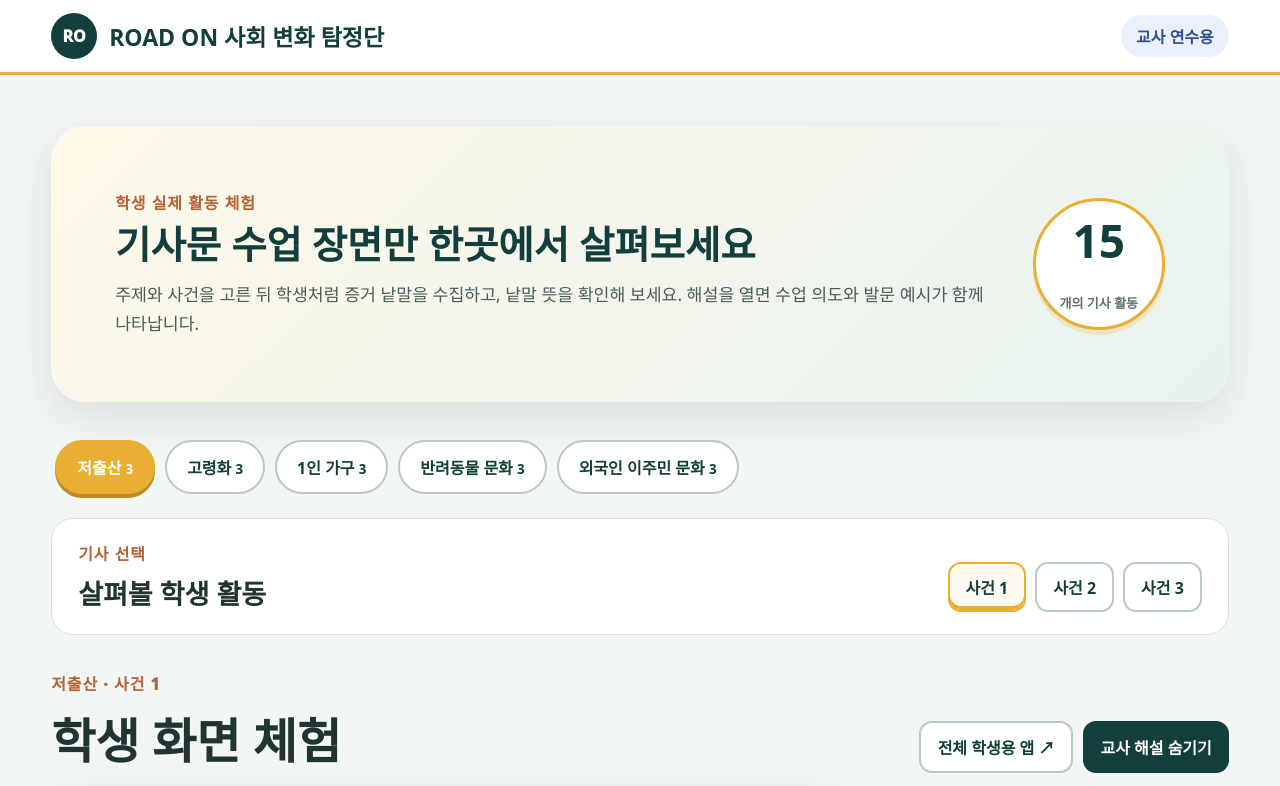
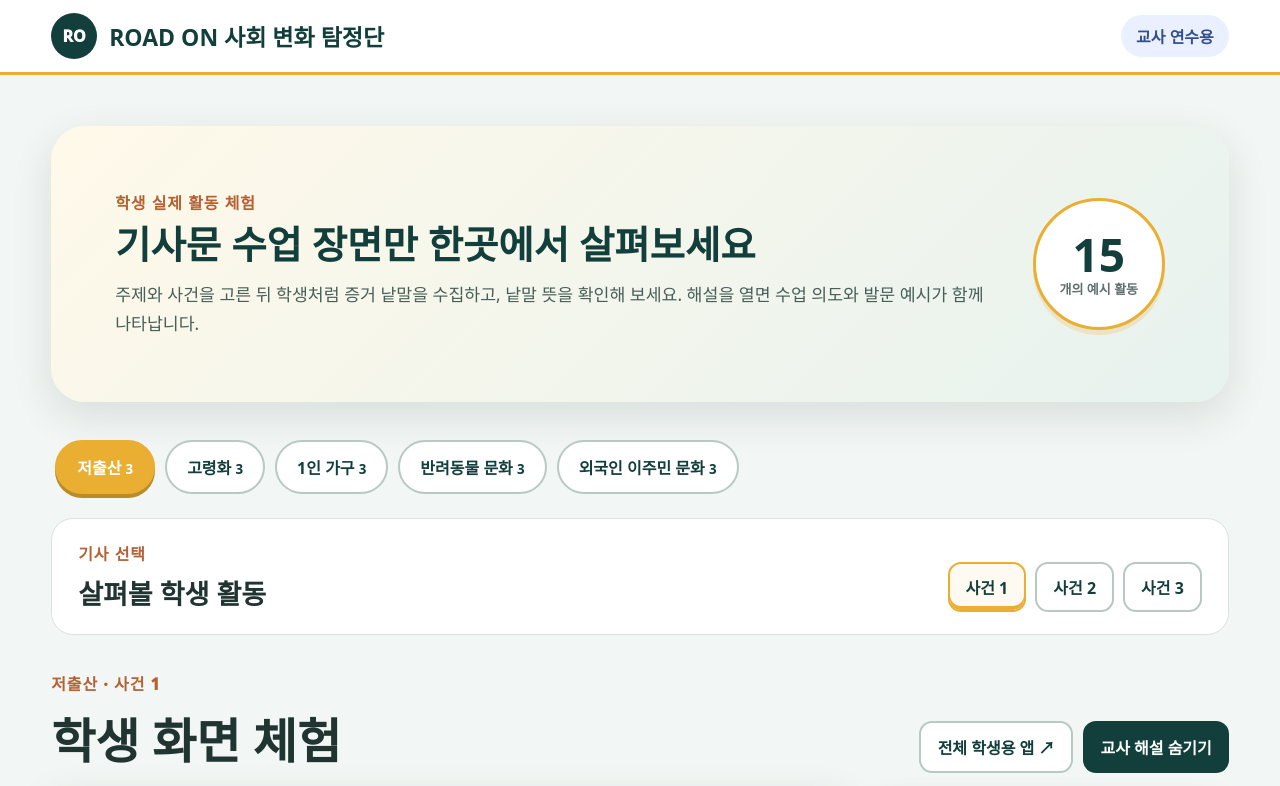
Before and after one commit to gkxmdml1004-dev/road-on-low-birth-investigation, a plain HTML site: page training/index.html in a window 1280 px wide. Shown: the top 786 px of the page. Drawn offline with Linux system fonts and the light colour scheme.

Commit message:
Tighten training activity count badge

```diff
--- a/training/index.html
+++ b/training/index.html
@@ -4,7 +4,7 @@
   <meta charset="utf-8">
   <meta name="viewport" content="width=device-width,initial-scale=1">
   <title>ROAD ON 교사 연수 · 기사문 활동 체험</title>
-  <link rel="stylesheet" href="./styles.css?v=7">
+  <link rel="stylesheet" href="./styles.css?v=8">
 </head>
 <body>
   <header class="site-header">
@@ -18,7 +18,7 @@
         <h1>기사문 수업 장면만 한곳에서 살펴보세요</h1>
         <p>주제와 사건을 고른 뒤 학생처럼 증거 낱말을 수집하고, 낱말 뜻을 확인해 보세요. 해설을 열면 수업 의도와 발문 예시가 함께 나타납니다.</p>
       </div>
-      <div class="hero-count"><strong id="article-count">15</strong><span>개의 기사 활동</span></div>
+      <div class="hero-count"><strong id="article-count">15</strong><span>개의 예시 활동</span></div>
     </section>
 
     <nav class="topic-nav" id="topic-nav" aria-label="사회 변화 대주제"></nav>
--- a/training/styles.css
+++ b/training/styles.css
@@ -36,7 +36,7 @@
 .hero{gap:24px}
 .hero h1{font-size:clamp(30px,3vw,46px);white-space:nowrap}
 .hero p{max-width:980px;margin-top:15px;font-size:clamp(15px,1.35vw,19px);line-height:1.65}
-.hero-count{width:132px;height:132px;border-width:3px;box-shadow:0 5px 0 rgba(233,174,50,.22)}
+.hero-count{display:flex;flex-direction:column;justify-content:center;gap:2px;width:132px;height:132px;border-width:3px;box-shadow:0 5px 0 rgba(233,174,50,.22)}
 .hero-count strong{font-size:46px}
 .hero-count span{font-size:13px}
 @media(max-width:1100px){.hero h1{white-space:normal}}
```
